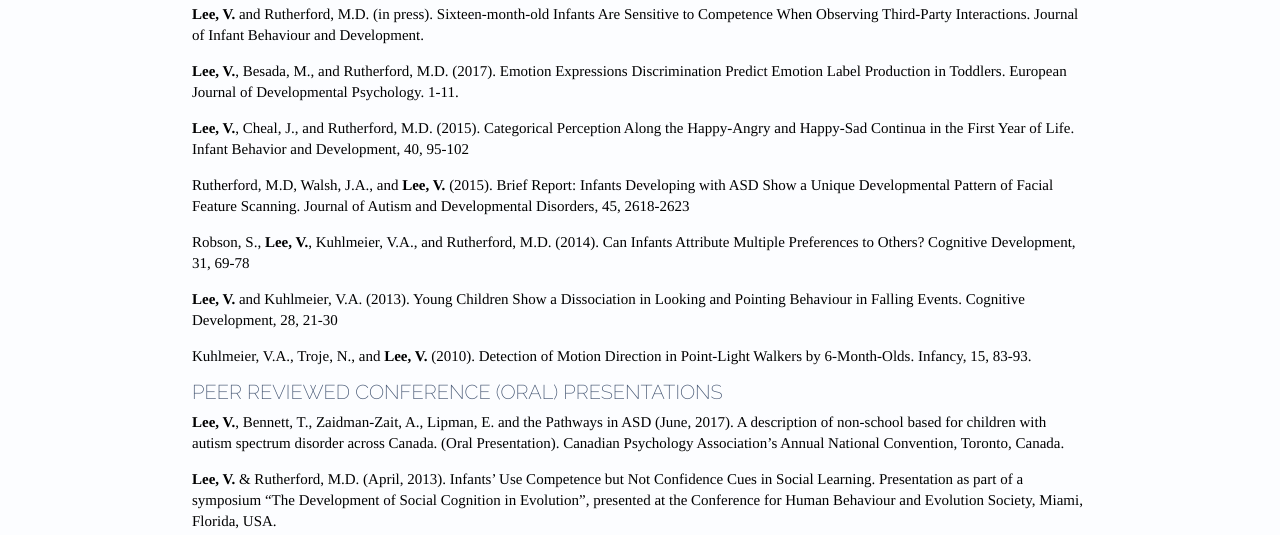
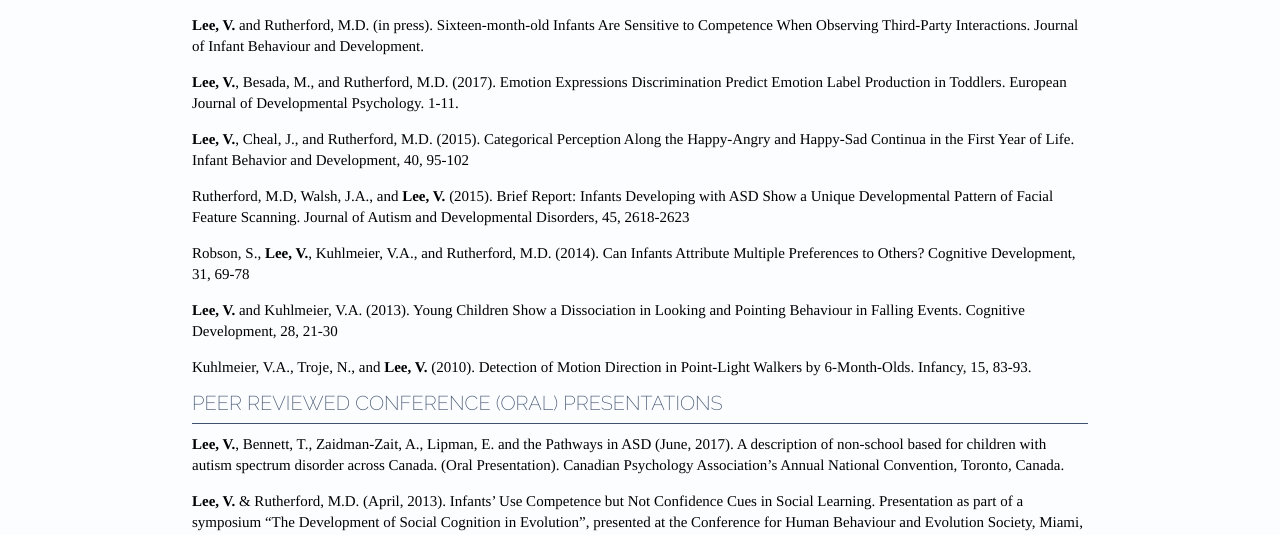
Before and after one commit to marrrgarita/vivian-lee, a plain HTML site: page publications.html in a window 1280 px wide. Shown: the part 258-793 px from the top of the page. Drawn offline with Linux system fonts and the light colour scheme.

Commit message:
adding divider on publications

```diff
--- a/assets/styles.css
+++ b/assets/styles.css
@@ -163,6 +163,8 @@ a {
   padding-bottom: 10px;
   font-size: 20px;
   color: #40526f;
+  border-bottom: #40526f 1px solid;
+  margin-bottom: 10px;
 }
 
 .main-title {
```
